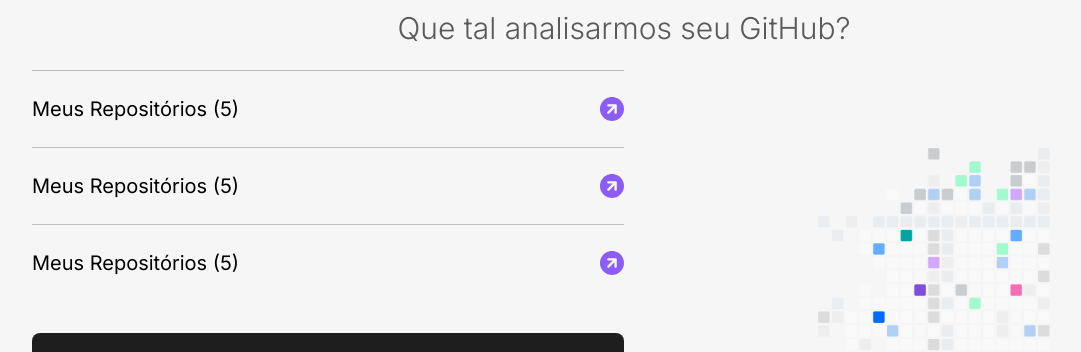
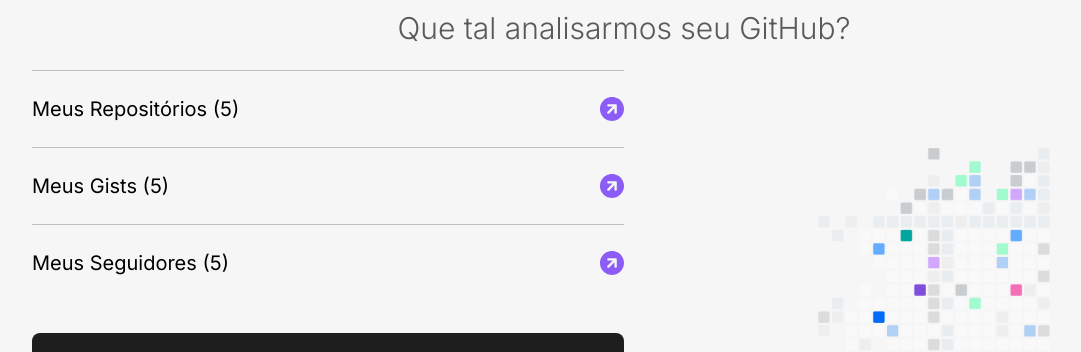
Before and after one commit to israelcruzz/nextauth-with-github, a Next.js app: page /info in a window 1280 px wide. Shown: the part 238-590 px from the top of the page, without its empty margins (16-1097 px from the left). Built offline with nearby package versions, Linux system fonts and the light colour scheme.

Commit message:
feat: add git item component

```diff
--- a/src/app/(auth)/info/page.tsx
+++ b/src/app/(auth)/info/page.tsx
@@ -1,3 +1,4 @@
+import { GitItem } from "@/components/git-item";
 import { LogoutButtonGithub } from "@/components/logout-button-github";
 import Image from "next/image";
 import Link from "next/link";
@@ -26,45 +27,9 @@
 
       <div className="w-full grid grid-cols-1 xl:grid-cols-2">
         <section className="w-full flex flex-col">
-          <Link
-            href="/"
-            className="flex w-full justify-between items-center py-6 border-t  border-[#BFBFBF]"
-          >
-            <h1 className="text-xl font-normal">Meus Repositórios (5)</h1>
-            <Image
-              src="/link-git.svg"
-              width={24}
-              height={24}
-              quality={100}
-              alt=""
-            />
-          </Link>
-          <Link
-            href="/"
-            className="flex w-full justify-between items-center py-6 border-t  border-[#BFBFBF]"
-          >
-            <h1 className="text-xl font-normal">Meus Repositórios (5)</h1>
-            <Image
-              src="/link-git.svg"
-              width={24}
-              height={24}
-              quality={100}
-              alt=""
-            />
-          </Link>
-          <Link
-            href="/"
-            className="flex w-full justify-between items-center py-6 border-t  border-[#BFBFBF]"
-          >
-            <h1 className="text-xl font-normal">Meus Repositórios (5)</h1>
-            <Image
-              src="/link-git.svg"
-              width={24}
-              height={24}
-              quality={100}
-              alt=""
-            />
-          </Link>
+          <GitItem title="Meus Repositórios" count={5} url="" />
+          <GitItem title="Meus Gists" count={5} url="" />
+          <GitItem title="Meus Seguidores" count={5} url="" />
 
           <LogoutButtonGithub />
         </section>
--- /dev/null
+++ b/src/components/git-item/index.tsx
@@ -0,0 +1,22 @@
+import Image from "next/image";
+import Link from "next/link";
+
+interface GitItemProps {
+  title: string;
+  count: number;
+  url: string;
+}
+
+export const GitItem = ({ title, count, url }: GitItemProps) => {
+  return (
+    <Link
+      href={url}
+      className="flex w-full justify-between items-center py-6 border-t  border-[#BFBFBF]"
+    >
+      <h1 className="text-xl font-normal">
+        {title} ({count})
+      </h1>
+      <Image src="/link-git.svg" width={24} height={24} quality={100} alt="" />
+    </Link>
+  );
+};
```
